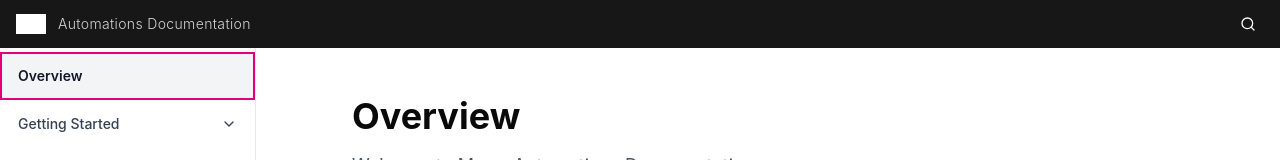
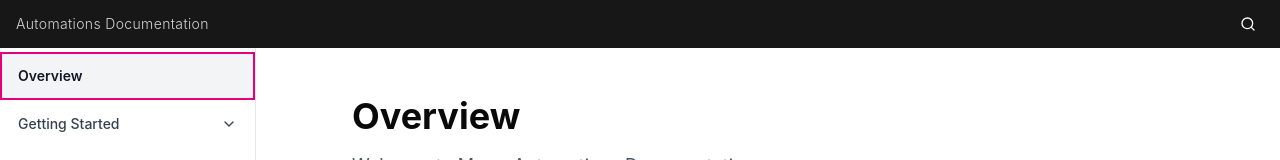
Before and after one commit to CarlosMewsGX/mews-automations-documentation, a React (Vite) app: page / in a window 1280 px wide. Shown: the top 160 px of the page. Built offline with nearby package versions, Linux system fonts and the light colour scheme.

Commit message:
Remove Mews logo from header

```diff
--- a/src/app/App.tsx
+++ b/src/app/App.tsx
@@ -105,12 +105,6 @@ export default function App() {
       <header className="flex-shrink-0 bg-neutral-900 text-white">
         <div className="px-4 h-12 flex items-center justify-between">
           <div className="flex items-center gap-3 cursor-pointer" onClick={() => navigate('overview')}>
-            <img
-              src={mewsLogo}
-              alt="Mews"
-              className="h-5 w-auto"
-              style={{ filter: 'brightness(0) invert(1)' }}
-            />
             <span className="text-sm text-neutral-300 font-light tracking-wide">Automations Documentation</span>
           </div>
           <button className="p-2 hover:bg-white/10 rounded transition-colors">
```
